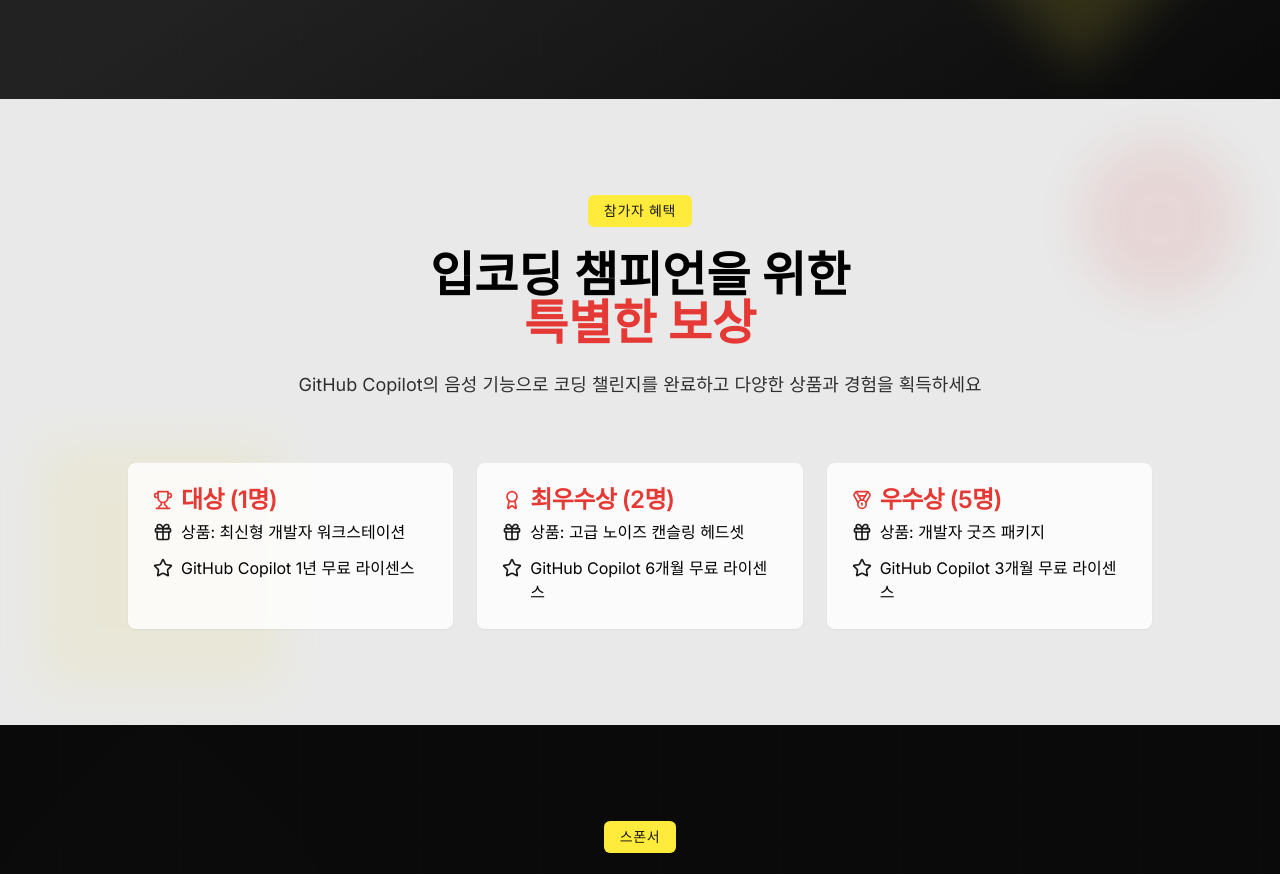
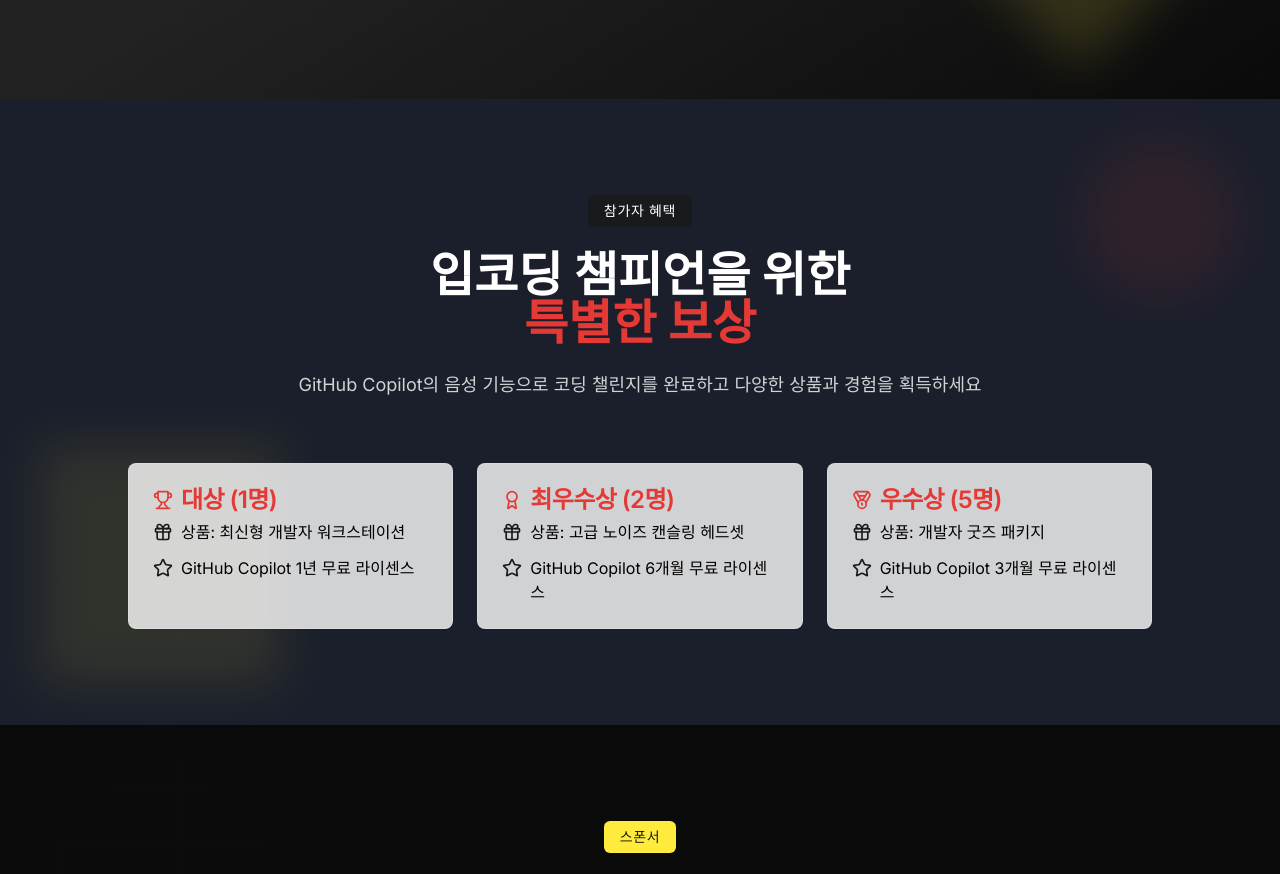
Before and after one commit to lipcoding-kr/lipcoding-kr.github.io, a React (Vite) app: page / in a window 1280 px wide. Shown: the part 701-1575 px from the top of the page. Built offline with nearby package versions, Linux system fonts and the light colour scheme.

Commit message:
Change PrizeSection background color
Changed the background color of the `PrizeSection` component to dark gray.

```diff
--- a/src/components/PrizeSection.tsx
+++ b/src/components/PrizeSection.tsx
@@ -5,7 +5,7 @@ import { Trophy, Gift, Star, Award, Medal } from "lucide-react";
 
 const PrizeSection = () => {
   return (
-    <section className="relative py-24 bg-white overflow-hidden">
+    <section className="relative py-24 bg-[#1A1F2C] overflow-hidden">
       {/* Background elements */}
       <div className="absolute inset-0 overflow-hidden">
         <div className="absolute top-10 right-10 w-40 h-40 bg-primary rounded-full opacity-10 blur-xl" />
@@ -22,14 +22,14 @@ const PrizeSection = () => {
           transition={{ duration: 0.8 }}
           className="max-w-3xl mx-auto text-center mb-16"
         >
-          <span className="inline-block px-4 py-1.5 mb-6 text-sm font-medium tracking-wider text-secondary-dark rounded-md bg-secondary">
+          <span className="inline-block px-4 py-1.5 mb-6 text-sm font-medium tracking-wider text-white rounded-md bg-secondary-dark/80">
             참가자 혜택
           </span>
-          <h2 className="text-3xl md:text-5xl font-bold text-black mb-6 leading-tight">
+          <h2 className="text-3xl md:text-5xl font-bold text-white mb-6 leading-tight">
             입코딩 챔피언을 위한 <br />
             <span className="text-primary">특별한 보상</span>
           </h2>
-          <p className="text-lg text-black/80">
+          <p className="text-lg text-white/80">
             GitHub Copilot의 음성 기능으로 코딩 챌린지를 완료하고 다양한 상품과 경험을 획득하세요
           </p>
         </motion.div>
```
